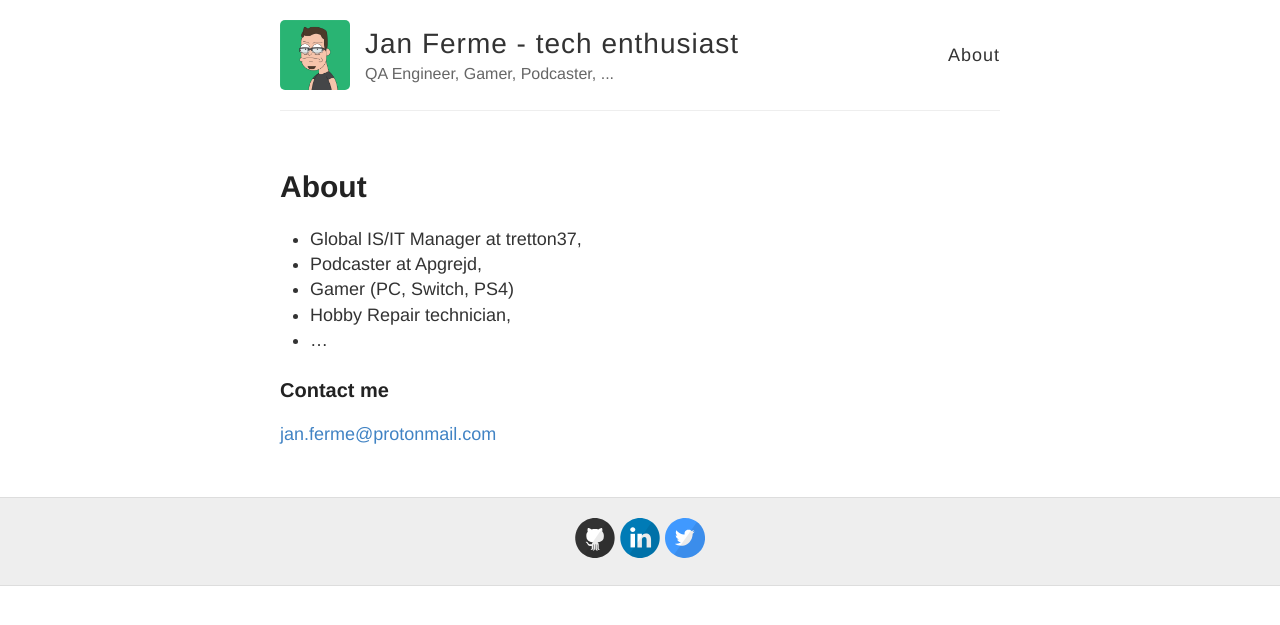
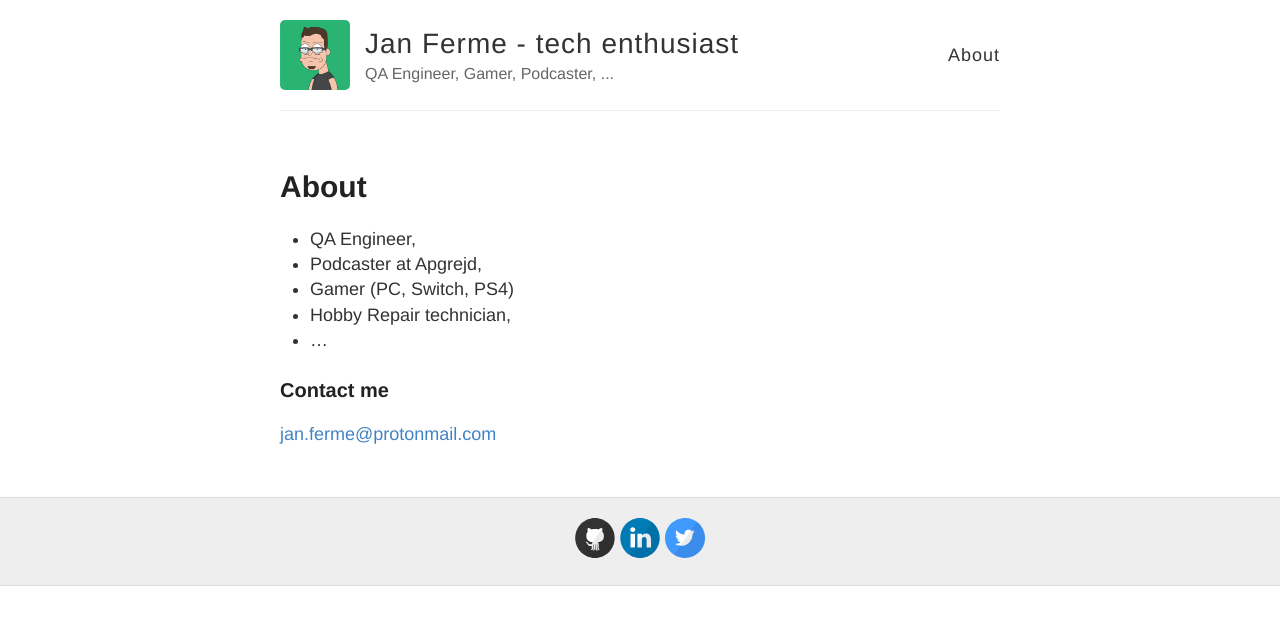
Before and after one commit to th0r88/jf.si, a Jekyll site: the page built from about.md, in a window 1280 px wide. Shown: the top 625 px of the page. Built offline with Jekyll 4.4.1, drawn with Linux system fonts in a browser that asks for light colours.

Commit message:
Update about.md

```diff
--- a/about.md
+++ b/about.md
@@ -4,7 +4,7 @@ title: About
 permalink: /about/
 ---
 
-- Global IS/IT Manager at tretton37,
+- QA Engineer,
 - Podcaster at Apgrejd,
 - Gamer (PC, Switch, PS4)
 - Hobby Repair technician,
```
